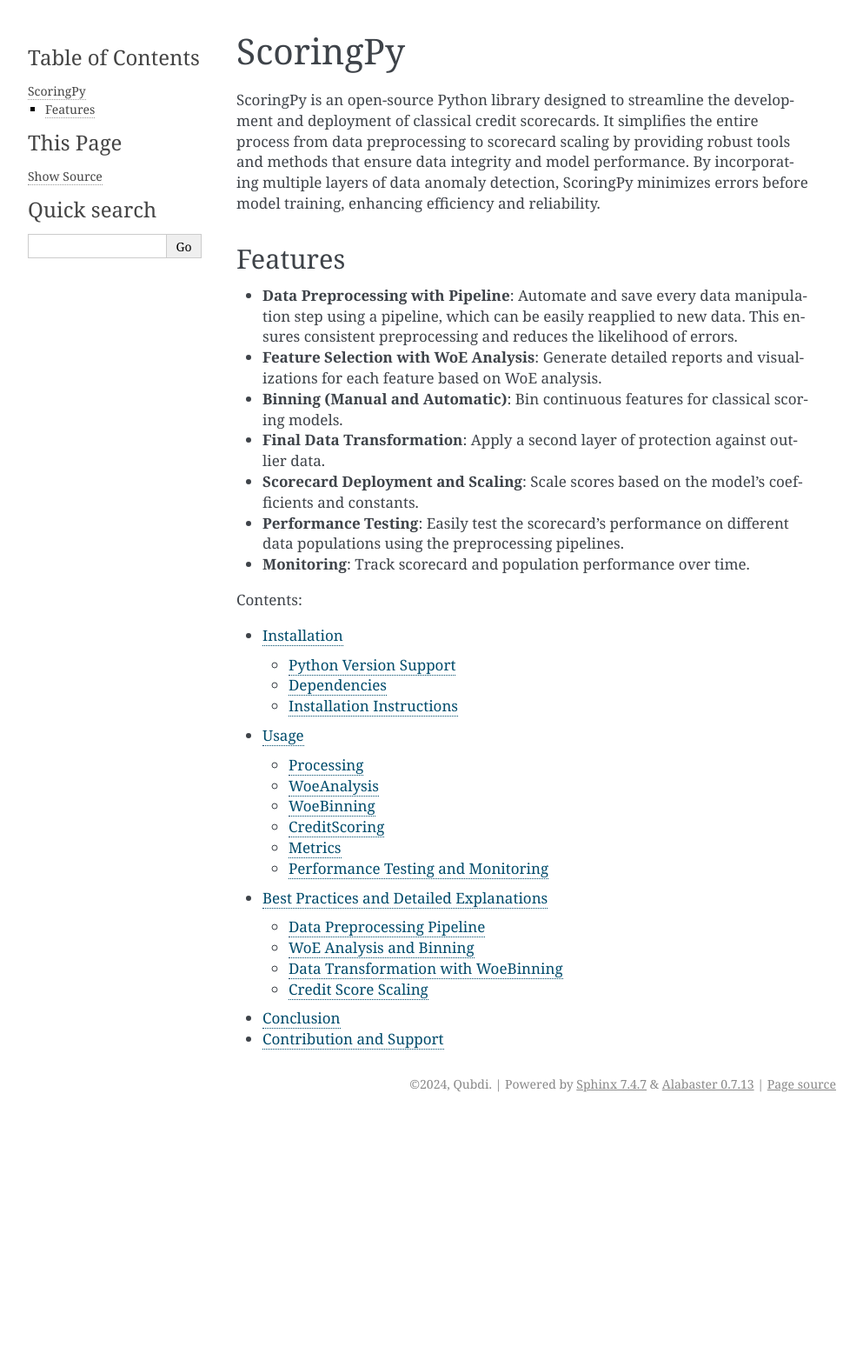
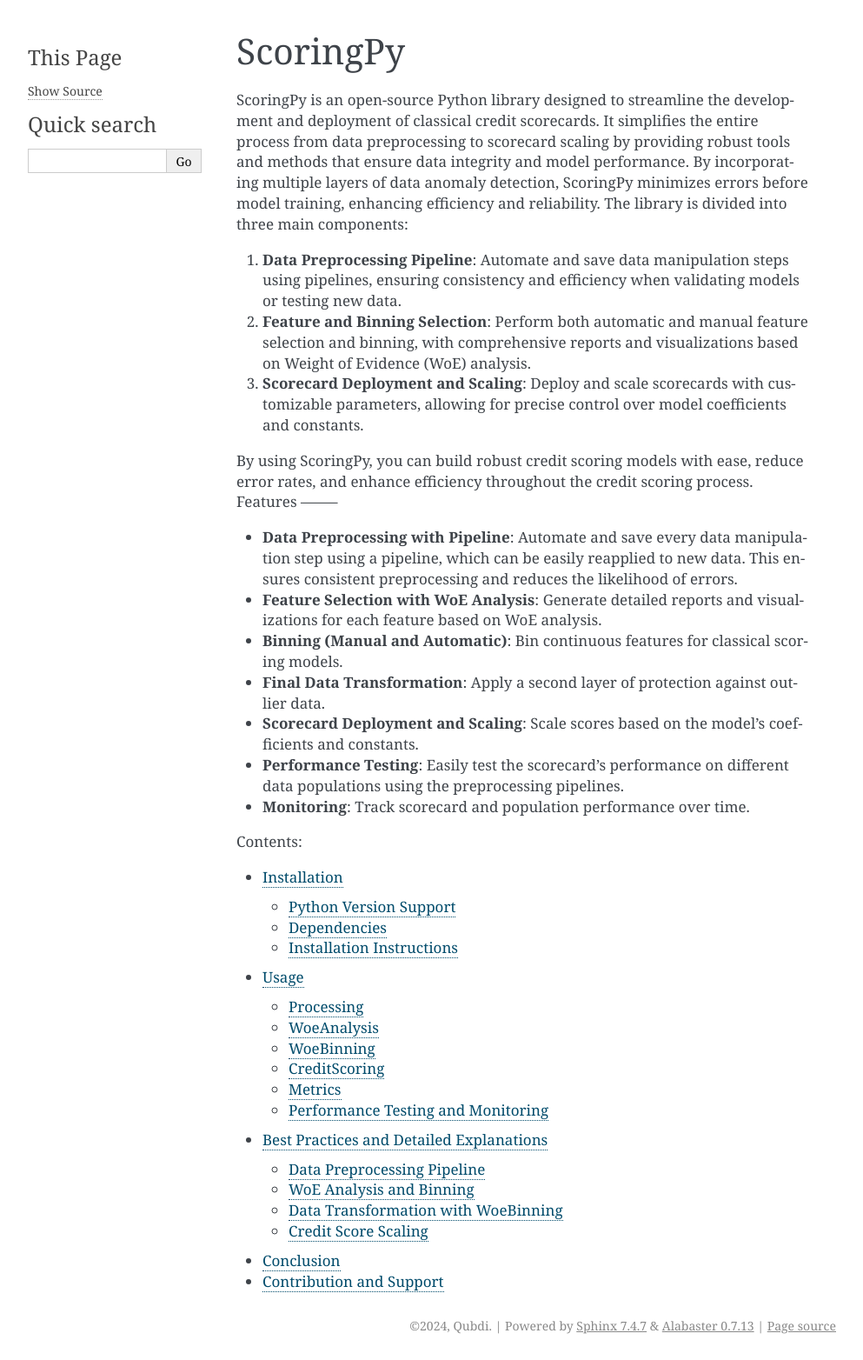
Before and after one commit to Qubdi/ScoringPy, a Sphinx documentation site: the page built from docs/index.rst, in a window 1280 px wide. Shown: the whole page at 87% size, without its empty margins (148-1141 px from the left). Built offline with Sphinx 7.4.7, drawn with Linux system fonts in a browser that asks for light colours; before the commit the page ends 1286 px from its top, so only the background shows below that.

Commit message:
upd in index

```diff
--- a/docs/index.rst
+++ b/docs/index.rst
@@ -2,7 +2,15 @@
 ========================================
 
 ScoringPy is an open-source Python library designed to streamline the development and deployment of classical credit scorecards. It simplifies the entire process from data preprocessing to scorecard scaling by providing robust tools and methods that ensure data integrity and model performance. By incorporating multiple layers of data anomaly detection, ScoringPy minimizes errors before model training, enhancing efficiency and reliability.
+The library is divided into three main components:
 
+1. **Data Preprocessing Pipeline**: Automate and save data manipulation steps using pipelines, ensuring consistency and efficiency when validating models or testing new data.
+
+2. **Feature and Binning Selection**: Perform both automatic and manual feature selection and binning, with comprehensive reports and visualizations based on Weight of Evidence (WoE) analysis.
+
+3. **Scorecard Deployment and Scaling**: Deploy and scale scorecards with customizable parameters, allowing for precise control over model coefficients and constants.
+
+By using ScoringPy, you can build robust credit scoring models with ease, reduce error rates, and enhance efficiency throughout the credit scoring process.
 Features
 --------
 
```
